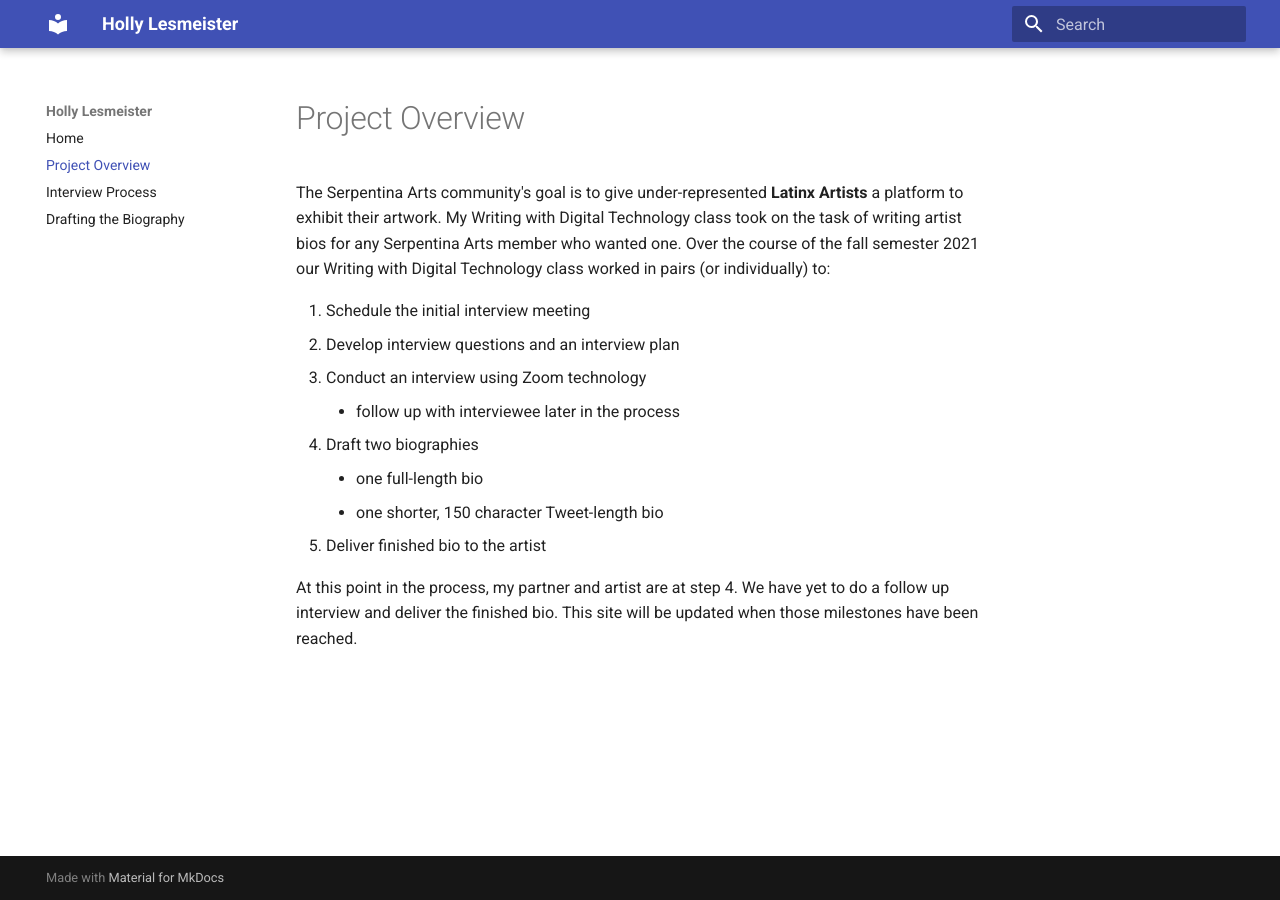
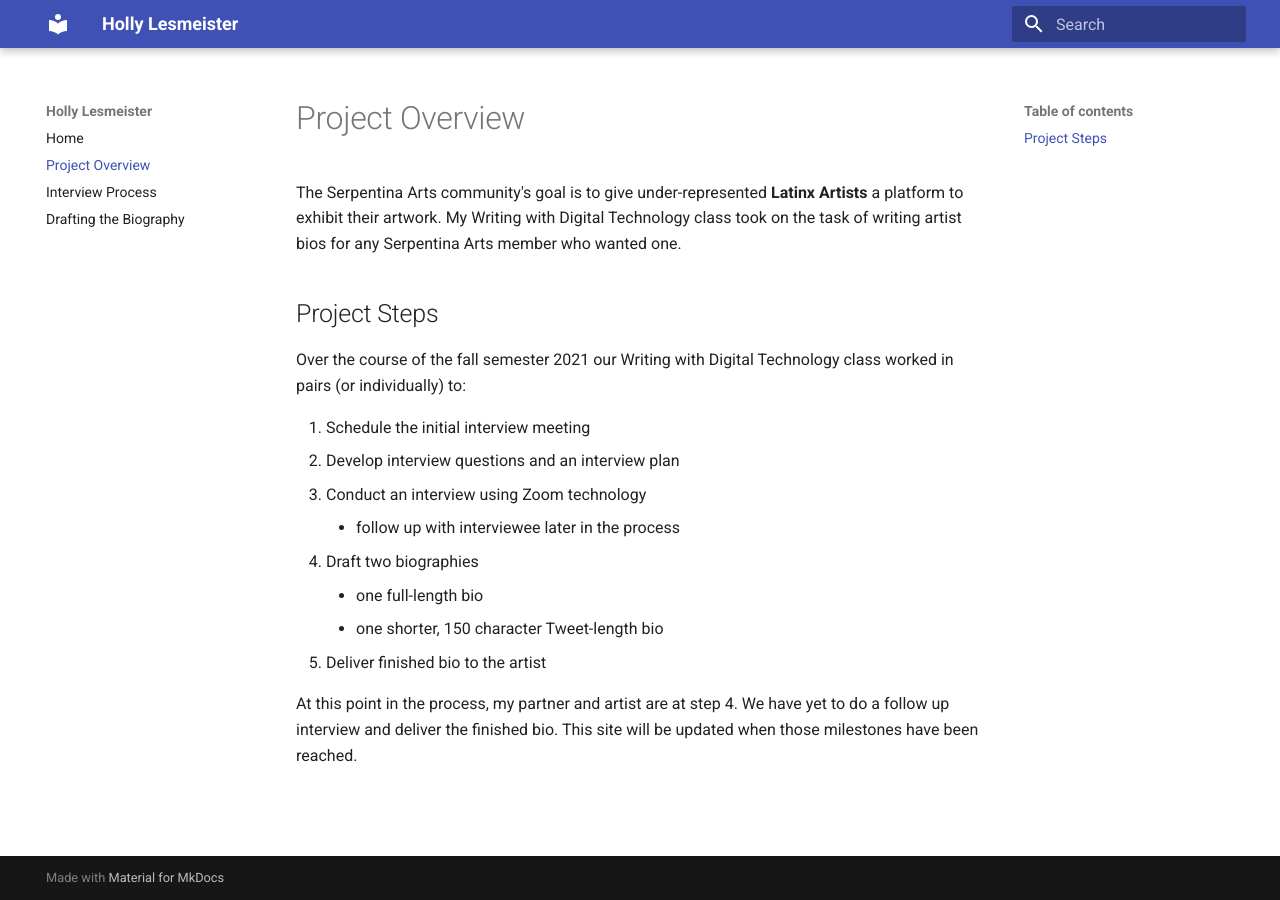
Before and after one commit to hollymargaret/hologirl_99, an MkDocs documentation site: the page built from docs/project-overview.md, in a window 1280 px wide. Built offline with MkDocs 1.6.1 and Material for MkDocs 9.7.7, drawn with Linux system fonts in a browser that asks for light colours.

Commit message:
Proofing

```diff
--- a/docs/project-overview.md
+++ b/docs/project-overview.md
@@ -1,6 +1,9 @@
 # Project Overview
 
-The Serpentina Arts community's goal is to give under-represented **Latinx Artists** a platform to exhibit their artwork. My Writing with Digital Technology class took on the task of writing artist bios for any Serpentina Arts member who wanted one. Over the course of the fall semester 2021 our Writing with Digital Technology class worked in pairs (or individually) to:
+The Serpentina Arts community's goal is to give under-represented **Latinx Artists** a platform to exhibit their artwork. My Writing with Digital Technology class took on the task of writing artist bios for any Serpentina Arts member who wanted one.
+
+## Project Steps
+Over the course of the fall semester 2021 our Writing with Digital Technology class worked in pairs (or individually) to:
 
 1. Schedule the initial interview meeting
 2. Develop interview questions and an interview plan
```
Also changed, not shown: site/index.html, site/interview-process/index.html, site/project-overview/index.html, site/search/search_index.json, 1 other file.
